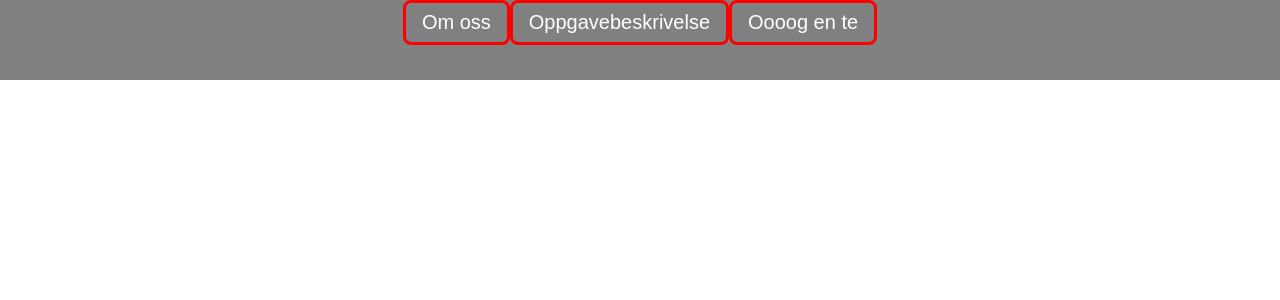
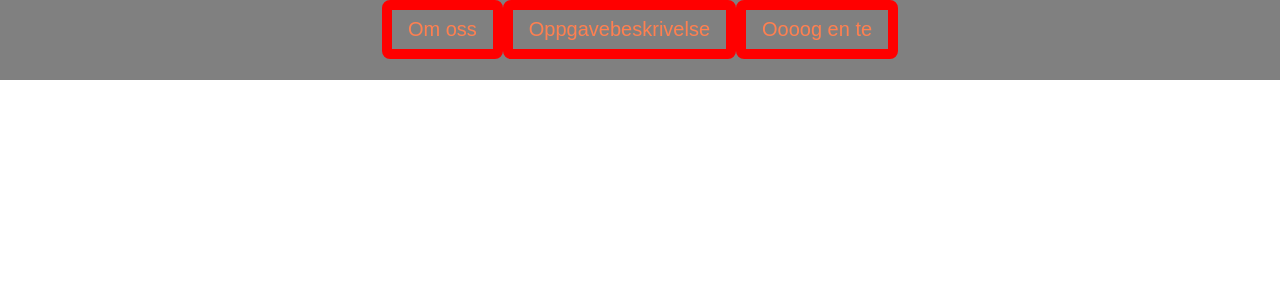
Before and after one commit to Ester2109/DCST1002-Prosjektoppgave, a React (Create React App) app: page / in a window 1280 px wide. Shown: the top 300 px of the page. Built offline with nearby package versions, Linux system fonts and the light colour scheme.

Commit message:
change outline size

```diff
--- a/src/components/Button/Button.js
+++ b/src/components/Button/Button.js
@@ -11,7 +11,7 @@ function Button({ children, buttonSize, variant, ...props }) {
       style={{
         fontSize: fontSize,
         background: variant === "outlined" ? "transparent" : "red",
-        border: "3px solid red",
+        border: "10px solid red",
       }}
       {...props}
     >
--- a/src/components/Button/Button.module.css
+++ b/src/components/Button/Button.module.css
@@ -1,7 +1,7 @@
 .button {
-  font-size: 1rem;
+  font-size: 3rem;
   border: none;
   border-radius: 0.5rem;
   padding: 0.5rem 1rem;
-  color: white;
+  color: coral;
 }
```
